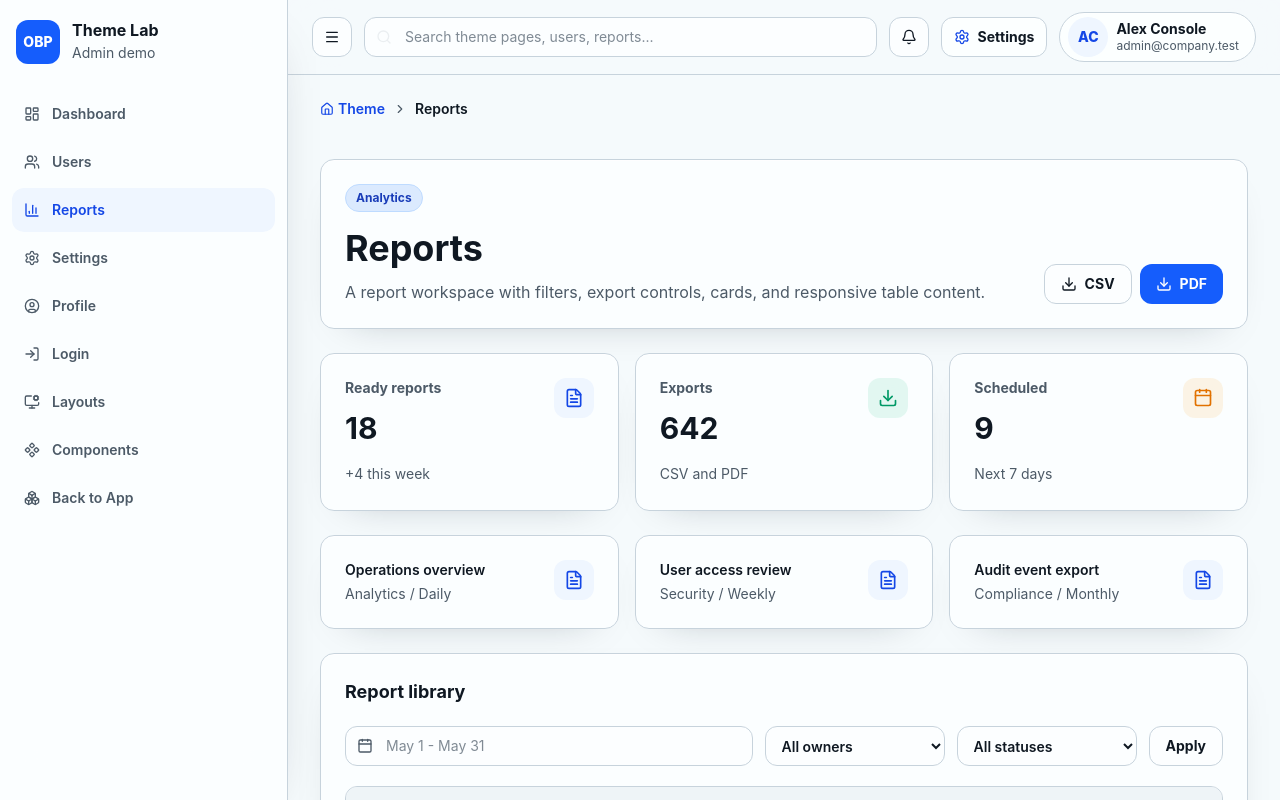
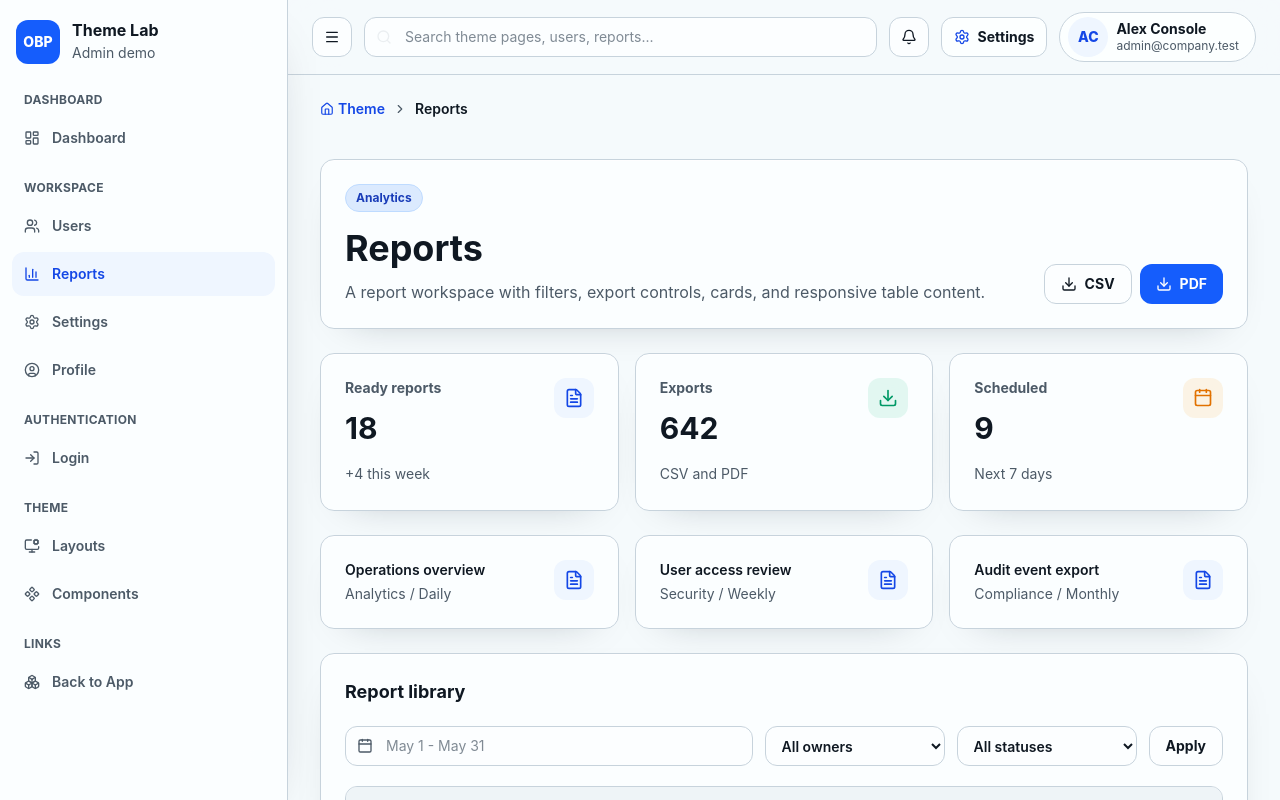
Before and after one commit to kharazian/open-business-platform, a React (Vite) app in the folder src/app/: page /theme/reports in a window 1280 px wide. Shown: the top 800 px of the page. Built offline with nearby package versions, Linux system fonts and the light colour scheme.

Commit message:
Group theme sidebar navigation

```diff
--- a/src/app/src/components/layout/Sidebar.tsx
+++ b/src/app/src/components/layout/Sidebar.tsx
@@ -5,6 +5,21 @@ import { cn } from "../../lib/cn";
 import type { NavigationItem } from "../../config/appNavigation";
 import { useDesignTheme } from "../../context/useDesignTheme";
 import { Button } from "../ui/Button";
+
+function getNavigationSections(navigation: NavigationItem[]) {
+  return navigation.reduce<Array<{ label: string; items: NavigationItem[] }>>((sections, item) => {
+    const label = item.section ?? "";
+    const currentSection = sections[sections.length - 1];
+
+    if (currentSection?.label === label) {
+      currentSection.items.push(item);
+      return sections;
+    }
+
+    sections.push({ label, items: [item] });
+    return sections;
+  }, []);
+}
 
 export function Sidebar({
   collapsed,
@@ -28,6 +43,8 @@ export function Sidebar({
   className?: HTMLAttributes<HTMLElement>["className"];
 }) {
   const { palette, density } = useDesignTheme();
+  const navigationSections = getNavigationSections(navigation);
+  const hasSectionLabels = navigation.some((item) => item.section);
 
   return (
     <aside
@@ -61,7 +78,12 @@ export function Sidebar({
       ) : null}
 
       <nav className="mt-5 grid gap-1" aria-label={ariaLabel}>
-        {navigation.map((item) => {
+        {navigationSections.map((section, sectionIndex) => (
+          <div className={cn("grid gap-1", sectionIndex > 0 && (collapsed ? "mt-2" : "mt-4"))} key={`${section.label}-${sectionIndex}`}>
+            {hasSectionLabels && section.label && !collapsed ? (
+              <p className="px-3 pb-1 text-xs font-bold uppercase tracking-wide text-muted-foreground">{section.label}</p>
+            ) : null}
+            {section.items.map((item) => {
               const Icon = item.icon;
 
               return (
@@ -86,6 +108,8 @@ export function Sidebar({
                 </NavLink>
               );
             })}
+          </div>
+        ))}
       </nav>
 
       {onToggleCollapsed ? (
--- a/src/app/src/config/appNavigation.ts
+++ b/src/app/src/config/appNavigation.ts
@@ -4,6 +4,7 @@ export type NavigationItem = {
   label: string;
   path: string;
   icon?: typeof Home;
+  section?: string;
   external?: boolean;
 };
 
--- a/src/app/src/theme/config/themePages.tsx
+++ b/src/app/src/theme/config/themePages.tsx
@@ -100,6 +100,6 @@ export const themePages: ThemePage[] = [
 ];
 
 export const themeNavigation: NavigationItem[] = [
-  ...themePages.map(({ label, path, icon }) => ({ label, path, icon })),
-  { label: "Back to App", path: "/", icon: Boxes, external: true }
+  ...themePages.map(({ label, path, icon, group }) => ({ label, path, icon, section: group })),
+  { label: "Back to App", path: "/", icon: Boxes, section: "Links", external: true }
 ];
```
Lines whose indentation alone changed are shown as unchanged.
